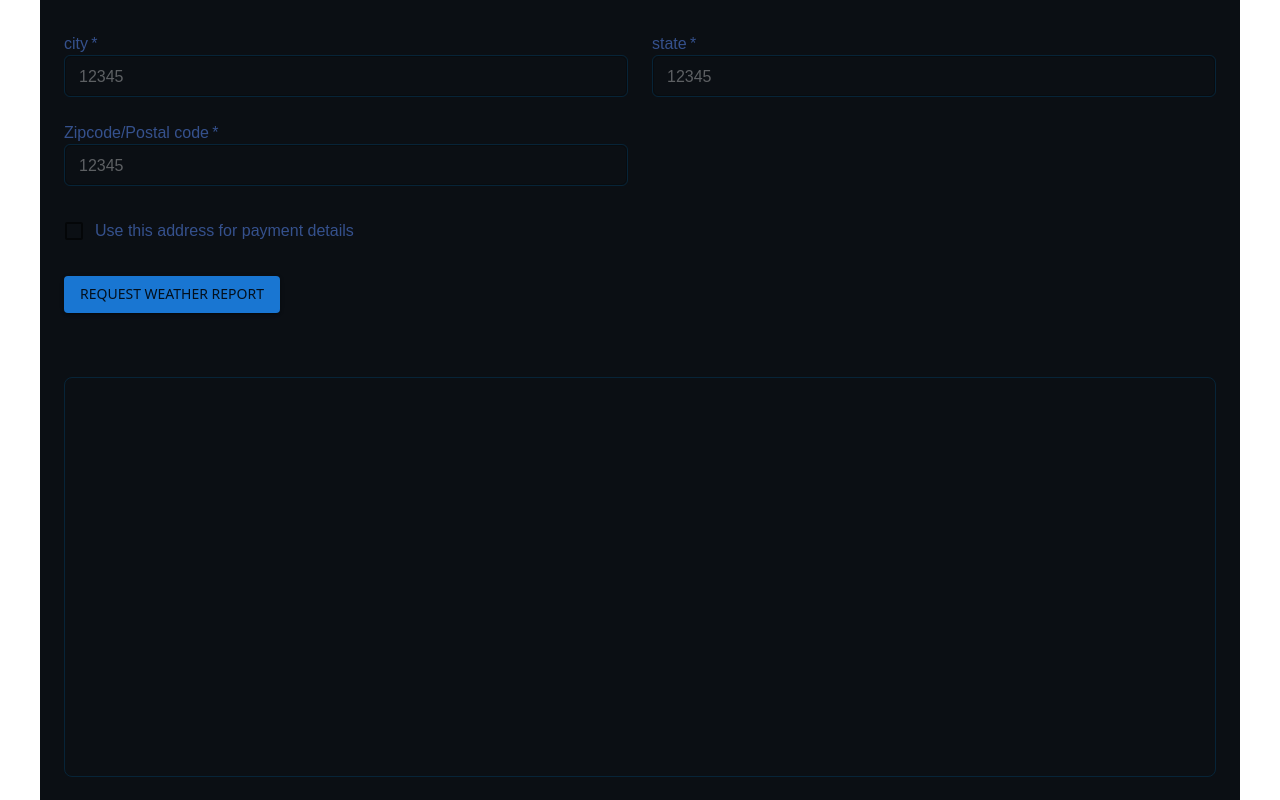
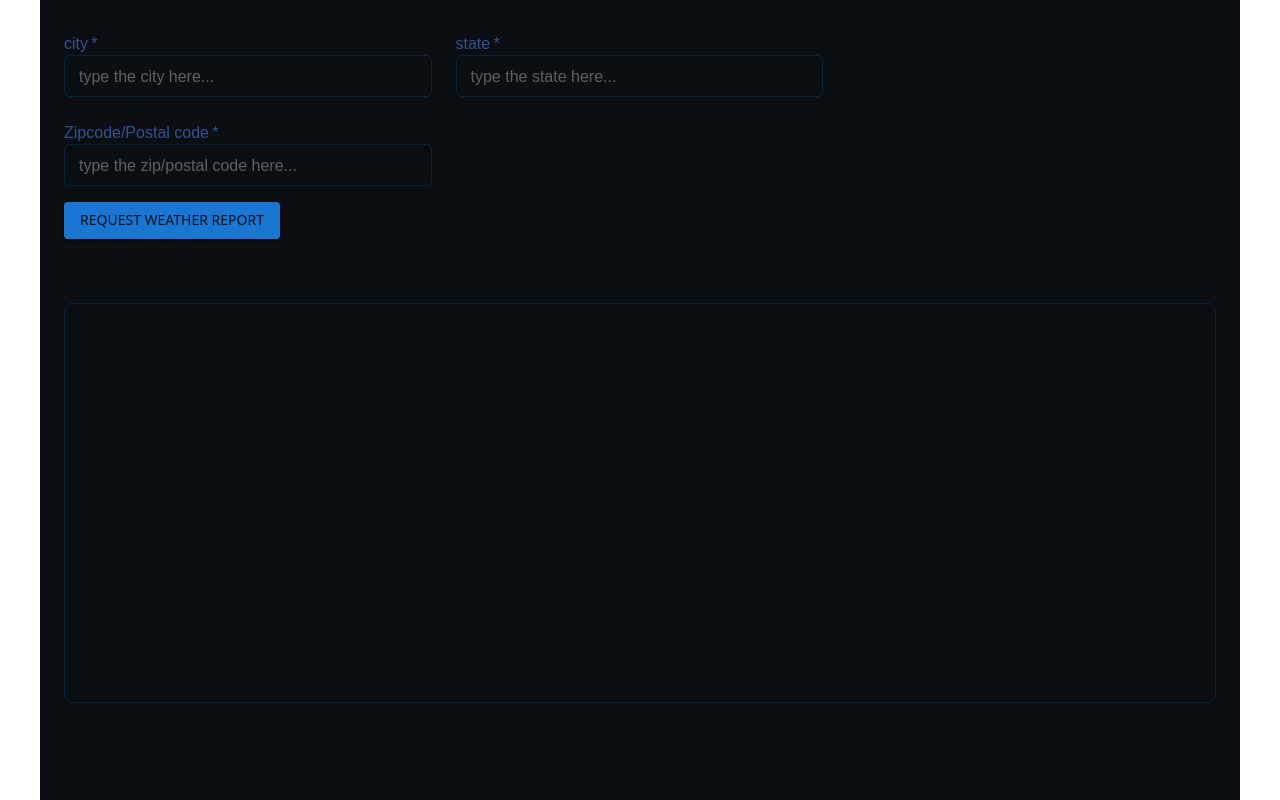
Before and after one commit to TrentM1997/agent-work, a Next.js app: page / in a window 1280 px wide. Built offline with nearby package versions, Linux system fonts and the light colour scheme; what @mui/material-nextjs would draw is missing.

Commit message:
chore: form component cleanup

```diff
--- a/app/page.tsx
+++ b/app/page.tsx
@@ -4,6 +4,7 @@ import Stack from "@mui/material/Stack";
 import LocationForm from "@/components/forms/locationForm";
 import Container from "@mui/material/Container";
 import RenderAgentMessage from "@/components/pipelines/renderAgentMessage";
+import GetWeatherButton from "@/components/forms/getWeatherButton";
 
 export default function Home() {
   const { getWeather, results, getInput } =
@@ -18,11 +19,17 @@ export default function Home() {
         flexGrow: 1,
       }}
     >
-      <Stack direction={"column"} alignItems={"center"}>
+      <Stack
+      direction={"column"}
+      alignItems={"start"}
+      justifyContent={"center"}
+      gap={2}
+      >
         <LocationForm
           getWeather={getWeather}
           getInput={getInput}
         />
+        <GetWeatherButton getWeather={getWeather} />
       </Stack>
 
       <Stack
--- a/components/forms/formInput.tsx
+++ b/components/forms/formInput.tsx
@@ -3,12 +3,14 @@ import OutlinedInput from "@mui/material/OutlinedInput";
 
 type FormInputProps = {
     getInput: GetWeatherHook["getInput"],
-    stateProperty: GetTargetValueField
+    stateProperty: GetTargetValueField,
+    placeholderText?: string
 }
 
 export default function FormInput({
     getInput,
-    stateProperty
+    stateProperty,
+    placeholderText
 }: FormInputProps) {
 
     return (
@@ -24,7 +26,7 @@ export default function FormInput({
           id="zip"
           name="zip"
           type="zip"
-          placeholder="12345"
+          placeholder={placeholderText ?? "type here..."}
           required
           size="small"
         />
--- a/components/forms/locationForm.tsx
+++ b/components/forms/locationForm.tsx
@@ -32,33 +32,25 @@ export default function LocationForm({
         <FormInput
         getInput={getInput}
         stateProperty="city"
+        placeholderText="type the city here..."
         />
       </FormGrid>
       <FormGrid size={{ xs: 6 }}>
         <FormInputLabel inputLabel='state' />
           <FormInput
           getInput={getInput}
-        stateProperty="city"
+        stateProperty="state"
+        placeholderText="type the state here..."
           />
       </FormGrid>
       <FormGrid size={{ xs: 6 }}>
         <FormInputLabel inputLabel='Zipcode/Postal code' />
         <FormInput
         getInput={getInput}
-        stateProperty="city"
+        stateProperty="zip"
+        placeholderText="type the zip/postal code here..."
         />
       </FormGrid>
-
-      <FormGrid size={{ xs: 12 }}>
-        <FormControlLabel
-        sx={{
-            color: "rgba(64, 97, 171, 0.8)"
-        }}
-          control={<Checkbox name="saveAddress" value="yes" />}
-          label="Use this address for payment details"
-        />
-      </FormGrid>
-      <GetWeatherButton getWeather={getWeather} />
     </Grid>
   );
 }
```
